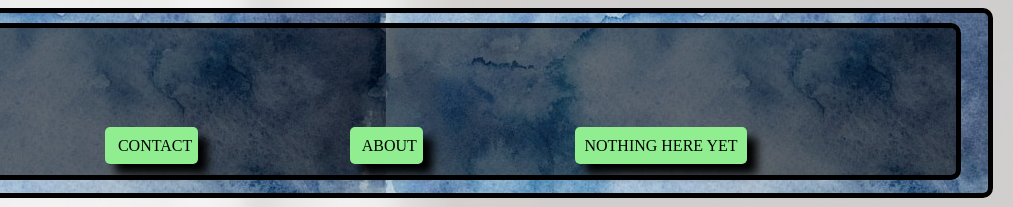
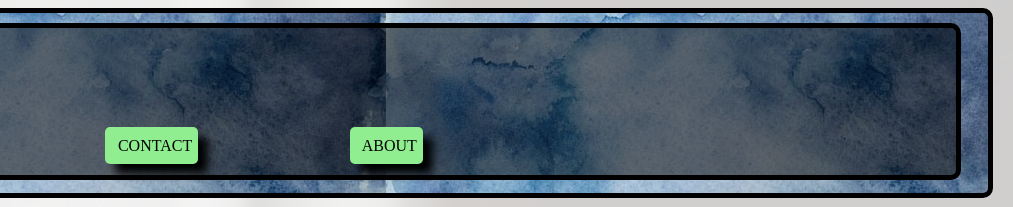
Before and after one commit to Graham627/Graham627.github.io, a plain HTML site: page index.html in a window 1280 px wide. Shown: the top 207 px of the page, 267-1280 px from the left. Drawn offline with Linux system fonts and the light colour scheme.

Commit message:
Update index.html

```diff
--- a/index.html
+++ b/index.html
@@ -17,7 +17,6 @@
                 <ul id="nav-links">
                     <li id="one"><a href="contact.html">Contact</a></li>
                     <li id="two"><a href="about.html">About</a></li>
-                    <li id="three">Nothing Here Yet</li>
                 </ul>
             </div>
         </div>
```
